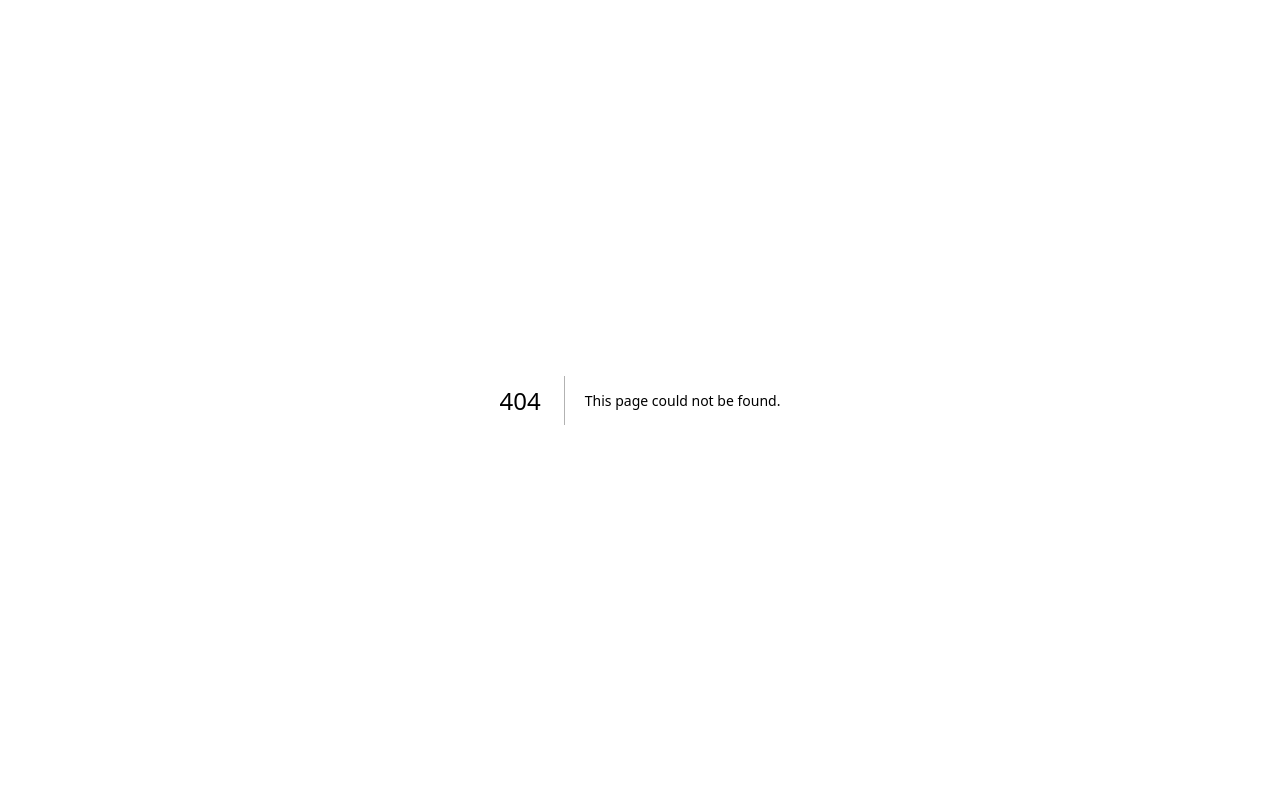
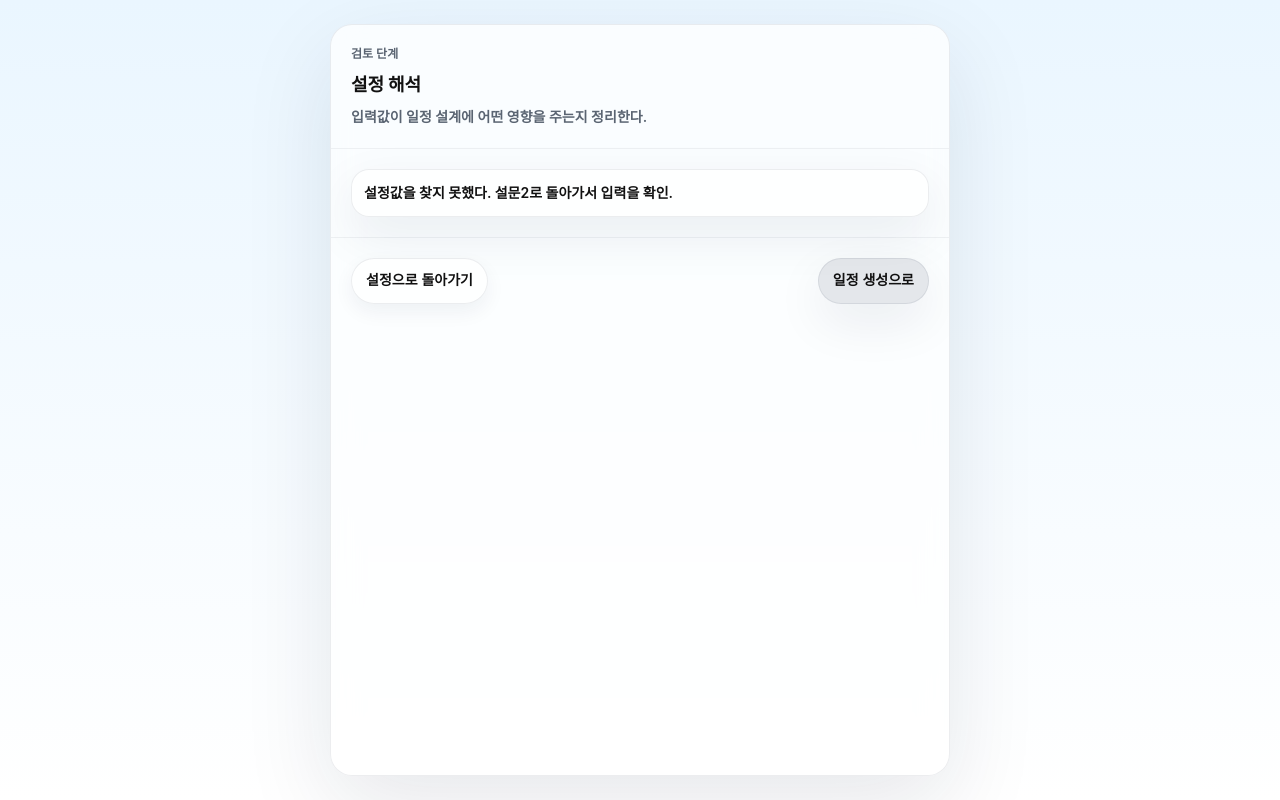
Before and after one commit to grantpaik100-lgtm/triplan-mvp2, a Next.js app: page /secondary/review in a window 1280 px wide. Before the commit this address had no page. Built offline with nearby package versions, Linux system fonts and the light colour scheme.

Commit message:
Create page.tsx

```diff
--- /dev/null
+++ b/app/secondary/review/page.tsx
@@ -0,0 +1,124 @@
+"use client";
+
+import { useMemo } from "react";
+import { useRouter } from "next/navigation";
+import "../secondary.css";
+
+import { loadSecondaryDraft } from "@/lib/secondaryStorage";
+import { MOTION, GLASS, SHADOW, COLORS, SPACE, TYPE, DENSITY, RADIUS, MAXWIDTH, FOCUS_RING } from "@/lib/MOTION_TOKENS";
+
+function toCssVars() {
+  const d = DENSITY.base;
+  return {
+    ["--tp2-ease" as any]: MOTION.easing,
+    ["--tp2-dur-fast" as any]: MOTION.duration.fast,
+    ["--tp2-dur-base" as any]: MOTION.duration.base,
+    ["--tp2-dur-slow" as any]: MOTION.duration.slow,
+    ["--tp2-dur-page" as any]: MOTION.duration.page,
+
+    ["--tp2-enter-opacity" as any]: MOTION.enter.to.opacity,
+    ["--tp2-enter-scale" as any]: MOTION.enter.to.scale,
+    ["--tp2-enter-blur" as any]: MOTION.enter.to.blurPx,
+
+    ["--tp2-glass-bg" as any]: GLASS.background,
+    ["--tp2-glass-border" as any]: GLASS.border,
+    ["--tp2-glass-blur" as any]: GLASS.backdropBlurPx,
+
+    ["--tp2-shadow-1" as any]: SHADOW.level1,
+    ["--tp2-shadow-2" as any]: SHADOW.level2,
+    ["--tp2-shadow-3" as any]: SHADOW.level3,
+
+    ["--tp2-sky1" as any]: COLORS.sky1,
+    ["--tp2-sky2" as any]: COLORS.sky2,
+    ["--tp2-text" as any]: COLORS.text,
+    ["--tp2-muted" as any]: COLORS.muted,
+    ["--tp2-line" as any]: COLORS.line,
+
+    ["--tp2-focus" as any]: FOCUS_RING.ring,
+
+    ["--tp2-space-6" as any]: SPACE[6],
+    ["--tp2-space-8" as any]: SPACE[8],
+    ["--tp2-space-10" as any]: SPACE[10],
+    ["--tp2-space-12" as any]: SPACE[12],
+    ["--tp2-space-14" as any]: SPACE[14],
+    ["--tp2-space-16" as any]: SPACE[16],
+    ["--tp2-space-20" as any]: SPACE[20],
+    ["--tp2-space-24" as any]: SPACE[24],
+
+    ["--tp2-radius-pill" as any]: RADIUS.pill,
+    ["--tp2-radius-lg" as any]: RADIUS.lg,
+    ["--tp2-radius-xl" as any]: RADIUS.xl,
+
+    ["--tp2-h2-size" as any]: TYPE.h2.size,
+    ["--tp2-h2-lh" as any]: TYPE.h2.lineHeight,
+    ["--tp2-h2-w" as any]: TYPE.h2.weight,
+    ["--tp2-body-size" as any]: TYPE.body.size,
+    ["--tp2-body-lh" as any]: TYPE.body.lineHeight,
+    ["--tp2-body-w" as any]: TYPE.body.weight,
+    ["--tp2-caption-size" as any]: TYPE.caption.size,
+    ["--tp2-caption-lh" as any]: TYPE.caption.lineHeight,
+    ["--tp2-caption-w" as any]: TYPE.caption.weight,
+
+    ["--tp2-pad-x" as any]: d.cardPadX,
+    ["--tp2-pad-y" as any]: d.cardPadY,
+    ["--tp2-rowgap" as any]: d.rowGap,
+    ["--tp2-btn-h" as any]: d.buttonHeight,
+    ["--tp2-chip-h" as any]: d.chipHeight,
+
+    ["--tp2-maxw" as any]: MAXWIDTH.card,
+  } as React.CSSProperties;
+}
+
+function interpret(answers: Record<string, any>) {
+  const notes: string[] = [];
+
+  // examples (컨설턴트 톤의 뼈대만)
+  if (answers?.a_density) notes.push(`일정 밀도 설정: ${answers.a_density}`);
+  if (answers?.b_allergyTags?.length) notes.push(`음식 리스크: 알레르기/회피 ${answers.b_allergyTags.length}개`);
+  if (answers?.c_walkLimit) notes.push(`도보 제약: ${answers.c_walkLimit}`);
+  if (answers?.d_lodgingPriority?.length) notes.push(`숙소 우선순위: ${answers.d_lodgingPriority.join(" > ")}`);
+  if (answers?.f_places?.length) notes.push(`핵심 장소: ${answers.f_places.length}개`);
+
+  if (notes.length === 0) notes.push("설정값을 찾지 못했다. 설문2로 돌아가서 입력을 확인.");
+
+  return notes;
+}
+
+export default function SecondaryReviewPage() {
+  const router = useRouter();
+  const draft = useMemo(() => loadSecondaryDraft(), []);
+  const answers = (draft?.answers ?? {}) as Record<string, any>;
+  const notes = useMemo(() => interpret(answers), [answers]);
+  const cssVars = useMemo(() => toCssVars(), []);
+
+  return (
+    <main className="tp2-screen" style={cssVars}>
+      <div className="tp2-wrap">
+        <article className="tp2-card" aria-label="review-card">
+          <header className="tp2-cardHeader">
+            <div className="tp2-meta">검토 단계</div>
+            <h2 className="tp2-h2">설정 해석</h2>
+            <p className="tp2-body tp2-help">입력값이 일정 설계에 어떤 영향을 주는지 정리한다.</p>
+          </header>
+
+          <div className="tp2-controls">
+            {notes.map((t, i) => (
+              <div key={i} className="tp2-subcard">
+                <div className="tp2-body">{t}</div>
+              </div>
+            ))}
+          </div>
+
+          <footer className="tp2-footer">
+            <button type="button" className="tp2-btn" onClick={() => router.push("/secondary")}>
+              설정으로 돌아가기
+            </button>
+            <button type="button" className="tp2-btnPrimary" onClick={() => router.push("/flows")}>
+              일정 생성으로
+            </button>
+          </footer>
+        </article>
+      </div>
+    </main>
+  );
+}
```
